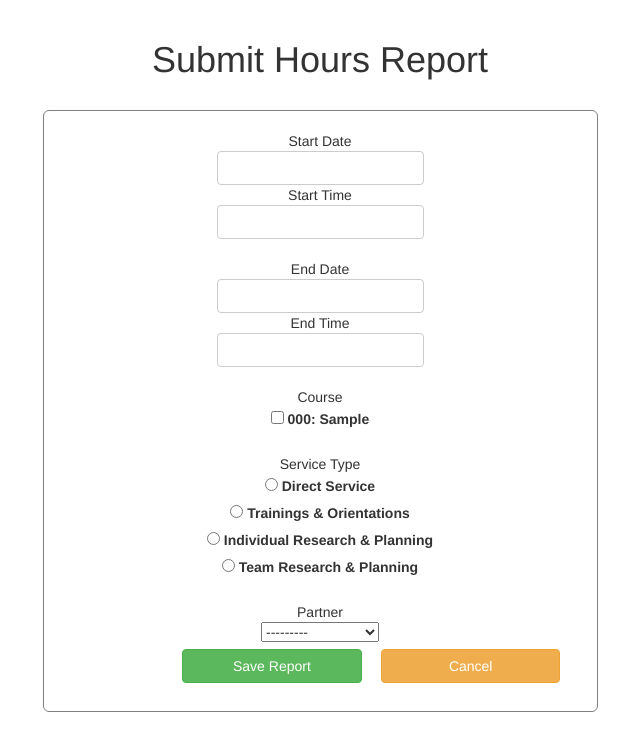
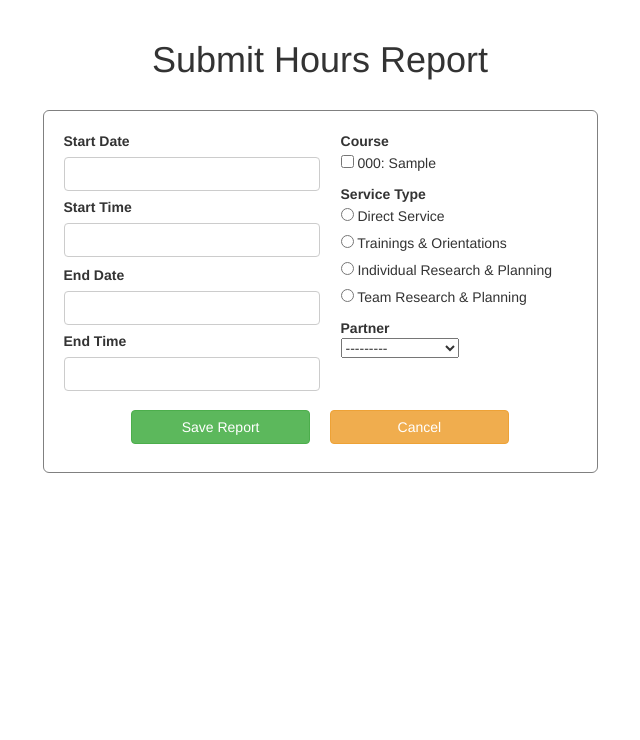
Before and after one commit to ServiceLearningB/ServiceLearningNew, a Django app: page /submit_report/ in a window 1280 px wide. Shown: the part 60-800 px from the top of the page, without its empty margins (320-960 px from the left). Run offline with Django 3.2, Linux system fonts and the light colour scheme; a user stored in the database is signed in; tables that the repository leaves empty hold one stand-in row (values such as "Sample post"); parts of the project's set-up code (start-up, migrations or seed data) failed here and were passed over; some libraries are stand-ins or nearby versions.

Commit message:
Updated Submit_report view
By adding more css!!! wow, so fun!!!

```diff
--- a/static/static/css/generalstyling.css
+++ b/static/static/css/generalstyling.css
@@ -170,6 +170,46 @@
 	padding: 0px;
 }
 
+/* Date and time fields */
+.EZ_Hoursform div:nth-child(2) {
+	width: 50%;
+	position: relative;
+	float: left;
+	text-align: left;
+	font-weight: bold;
+}
+/* Date and time inputs */
+.EZ_Hoursform div:nth-child(2) input {
+  width:100%;
+	position: relative;
+	margin-top:6px;
+	margin-bottom: 6px;
+	font-weight: normal;
+}
+/* Start Time input */
+.EZ_Hoursform div:nth-child(2) input:nth-child(2) {
+	margin-bottom:-12px;
+}
+/* Course Select, Service Type Select and Partner select container */
+.EZ_Hoursform div:nth-child(3), .EZ_Hoursform div:nth-child(4),
+.EZ_Hoursform div:nth-child(5) {
+	width:50%;
+	position: relative;
+	float: right;
+	padding-left: 4%;
+	padding-right: 2.5%;
+	text-align: left;
+	margin-top:-20px;
+	font-weight: bold;
+	margin-bottom: 6px;
+}
+
+/* Course Select, Service Type Select and Partner select options */
+.EZ_Hoursform div:nth-child(3) label, .EZ_Hoursform div:nth-child(4) label,
+.EZ_Hoursform div:nth-child(5) select {
+	font-weight: normal;
+}
+
 .EZ_Hoursform p {
 	position: relative;
 	float: left;
@@ -258,7 +298,7 @@
 	width: 100%;
 	position:relative;
 	float: right;
-	left:10%;
+	margin-top:6px;
 }
 
 .EZ_courseSelect {
```
